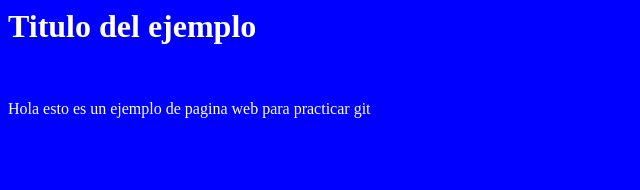
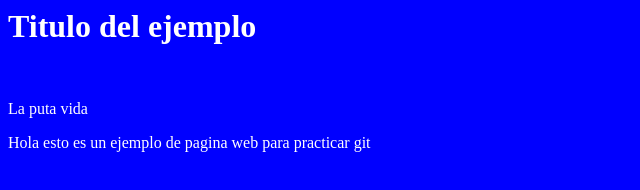
Before and after one commit to Kirkmasterix/PrimerRepo, a plain HTML site: page index.html in a window 1280 px wide. Shown: the whole page, without its empty margins (0-640 px from the left). Drawn offline with Linux system fonts and the light colour scheme.

Commit message:
Nuevo texto agregadp

```diff
--- a/index.html
+++ b/index.html
@@ -8,6 +8,7 @@
 <h1>Titulo del ejemplo</h1>
 <br />
 
+  <p>La puta vida</p>
 <p>Hola esto es un ejemplo de pagina web para practicar git</p>
 </body>
 
```
